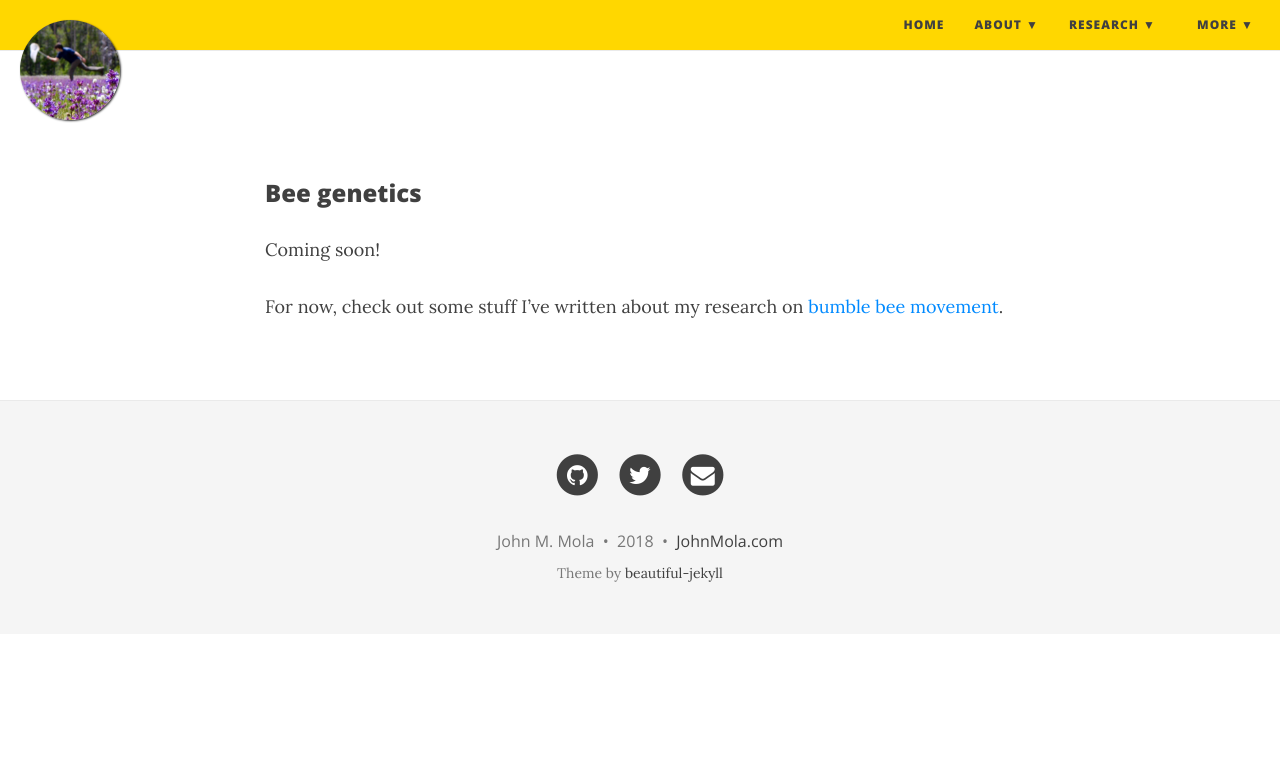
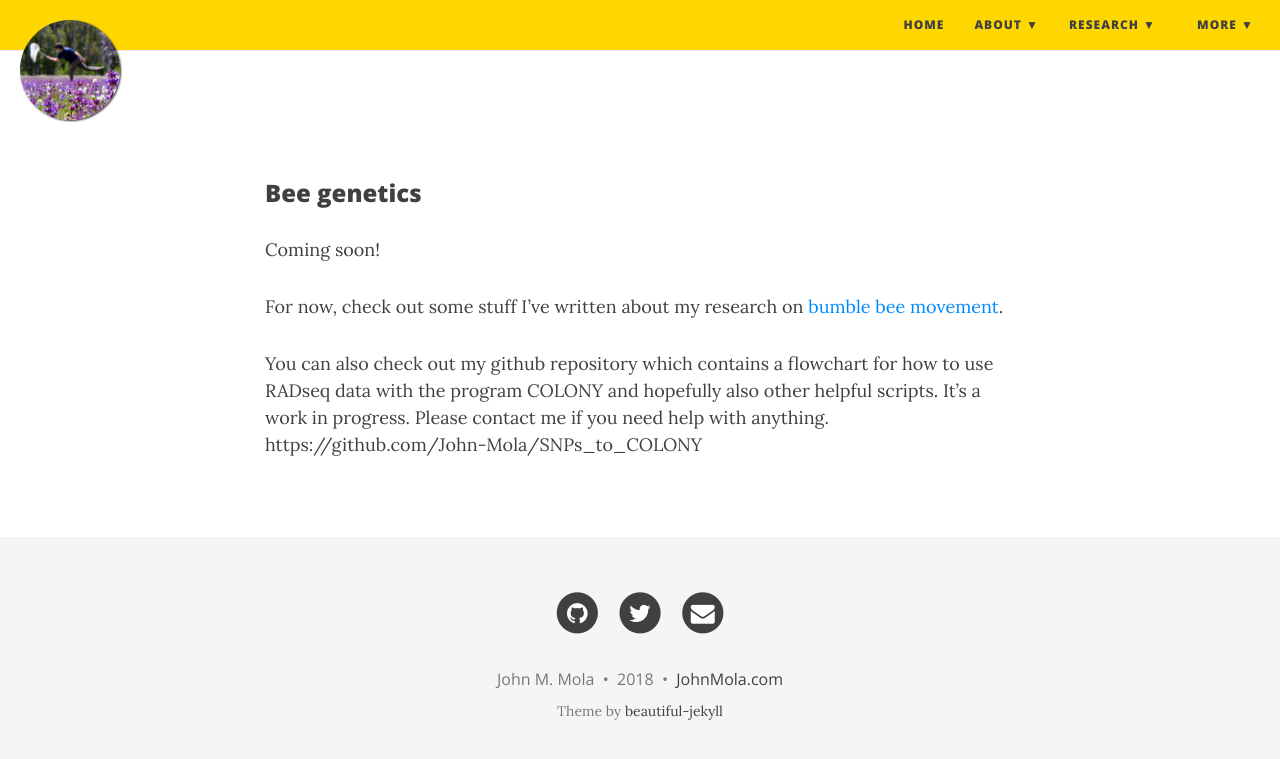
Before and after one commit to maureenpage/maureen-page.github.io, a Jekyll site: the page built from beegenes.md, in a window 1280 px wide. Shown: the top 759 px of the page. Built offline with Jekyll 4.4.1, drawn with Linux system fonts in a browser that asks for light colours; nearby versions of some CDN libraries.

Commit message:
added some stuff on snps to colony pipeline

```diff
--- a/beegenes.md
+++ b/beegenes.md
@@ -10,3 +10,5 @@ css: "/css/index.css"
 Coming soon!
 
 For now, check out some stuff I've written about my research on [bumble bee movement](../bbmove).
+
+You can also check out my github repository which contains a flowchart for how to use RADseq data with the program COLONY and hopefully also other helpful scripts. It's a work in progress. Please contact me if you need help with anything. https://github.com/John-Mola/SNPs_to_COLONY
```
